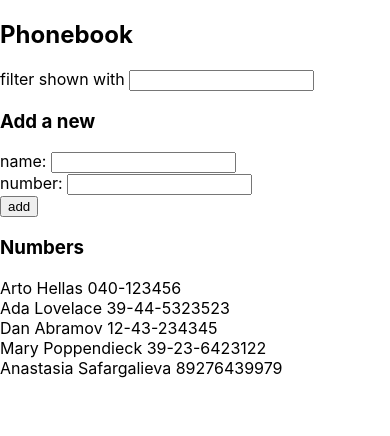
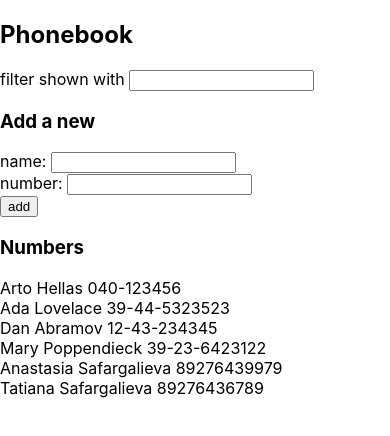
Before and after one commit to anastasiasafargalieva/FullStack2022-Part2, a React (Create React App) app in the folder phonebook/: page / in a window 390 px wide. Shown: the top 436 px of the page. Built offline with nearby package versions, Linux system fonts and the light colour scheme; data requests are answered from the project's data file.

Commit message:
2-16-2.18*: Phonebook step10

```diff
--- a/phonebook/db.json
+++ b/phonebook/db.json
@@ -24,6 +24,11 @@
         "name": "Anastasia Safargalieva",
         "number": "89276439979",
         "id": 5
+      },
+      {
+        "name": "Tatiana Safargalieva",
+        "number": "89276436789",
+        "id": 6
       }
     ]
   }
--- a/phonebook/src/App.js
+++ b/phonebook/src/App.js
@@ -1,9 +1,8 @@
 import React, {useState, useEffect} from 'react'
-import Filter from "./components/filter";
-import Form from "./components/form";
-import Persons from "./components/persons";
-import axios from "axios";
-
+import Filter from "./components/Filter";
+import PersonForm from "./components/PersonForm";
+import Persons from "./components/Persons";
+import phonebookService from "./services/Phonebook";
 
 const App = () => {
     const [persons, setPersons] = useState([])
@@ -11,42 +10,62 @@ const App = () => {
     const [newNumber, setNewNumber] = useState('')
     const [filter, setFilter] = useState('')
 
+    // use effect hook
     useEffect( () =>{
-    axios.get("http://localhost:3001/persons")
-        .then( response => setPersons(response.data) )
+        phonebookService.getAllEntries()
+            .then( allEntries => setPersons(allEntries) )
         }, [])
 
+    // event handlers
     const addName = (event) => {
         event.preventDefault()
-    if (persons.filter( p => p.name === newName ).length > 0){
-      alert(`${newName} is already added to phonebook`);
-      return
+        const data = {name: newName.trim(), number: newNumber}
+        const duplicates = persons.filter(p => p.name === newName.trim())
+        if (
+            duplicates.length > 0 &&
+            window.confirm(`${duplicates[0].name} is already added to phonebook, replace the old number with a new one?`)
+        ){
+            phonebookService.updateEntry(duplicates[0].id, data)
+                .then( updatedPerson => setPersons( persons.map( p => p.id === duplicates[0].id ? updatedPerson : p ) ) )
+        }else {
+            phonebookService.addEntry( data )
+                .then( newPerson => setPersons( persons.concat(newPerson) ) )
         }
-  axios.post("http://localhost:3001/persons", {name: newName, number: newNumber, id: persons.length+1} )
-  .then( response => setPersons( persons.concat(response.data) ) )
+
         setNewName("")
         setNewNumber("")
+    }
+
+    const removeName = (id) => {
+        const person = persons.find( p => p.id === id )
+        if ( window.confirm(`Delete ${person.name}?`) )
+            phonebookService.deleteEntry(id)
+                .then( response => setPersons( persons.filter(p => p.id !== id)) )
     }
 
     const handleNewNameChange = (event) => setNewName(event.target.value)
     const handleNewNumberChange = (event) => setNewNumber(event.target.value)
     const handleFilterChange = (event) => setFilter(event.target.value)
-  const personsToShow = persons.filter( p => p.name.toLowerCase().startsWith(filter.toLowerCase()) )
 
+    // processing the state to get useful data for display
+    const personsToShow = persons.filter(p => p.name.toLowerCase().startsWith(filter.toLowerCase()))
+
+    // return
     return (
         <div>
             <h2>Phonebook</h2>
             <Filter filter={filter} changeHandler={handleFilterChange}/>
             <h3>Add a new</h3>
-        <Form
+            <PersonForm
                 newName={newName}
                 newNameChangeHandler={handleNewNameChange}
                 newNumber={newNumber}
                 newNumberChangeHandler={handleNewNumberChange}
                 addName={addName}/>
             <h3>Numbers</h3>
-        <Persons personsToShow={personsToShow}/>
+            <Persons personsToShow={personsToShow} deleteHandler={removeName}/>
         </div>
     )
 }
+
 export default App
--- a/phonebook/src/components/form.js
+++ b/phonebook/src/components/PersonForm.js
@@ -1,14 +1,10 @@
 import React from "react";
 
-const Form = ({newName,
-                     newNumber,
-                     addName,
-                     newNameChangeHandler,
-                     newNumberChangeHandler}) =>
+const PersonForm = ({newName, newNumber, addName, newNameChangeHandler, newNumberChangeHandler}) =>
     <form>
         <div>name: <input value={newName} onChange={newNameChangeHandler}/></div>
         <div>number: <input value={newNumber} onChange={newNumberChangeHandler}/></div>
         <div><button type="submit" onClick={addName}>add</button></div>
     </form>
 
-export default Form
+export default PersonForm
--- /dev/null
+++ b/phonebook/src/services/Phonebook.js
@@ -0,0 +1,25 @@
+import axios from "axios";
+
+const baseUrl = "http://localhost:3000/persons"
+
+const addEntry = newEntry => {
+    return axios.post(baseUrl, newEntry).then( response => response.data )
+}
+
+const updateEntry = (id, person) => {
+    return axios.put(`${baseUrl}/${id}`, person)
+        .then(response => response.data)
+}
+
+const getAllEntries = () => {
+    return axios.get(baseUrl).then(response => response.data)
+}
+
+const deleteEntry = (id) => {
+  return axios.delete(`${baseUrl}/${id}`)
+      .then( response => response.data )
+      .catch( error => console.log("Failed to delete", error) )
+}
+
+const exports = {addEntry, getAllEntries, deleteEntry, updateEntry}
+export default exports
```
Also changed, not shown: phonebook/package.json (+5 -5 lines), phonebook/src/components/persons.js (line endings or trailing spaces). Lines whose indentation alone changed are shown as unchanged.
